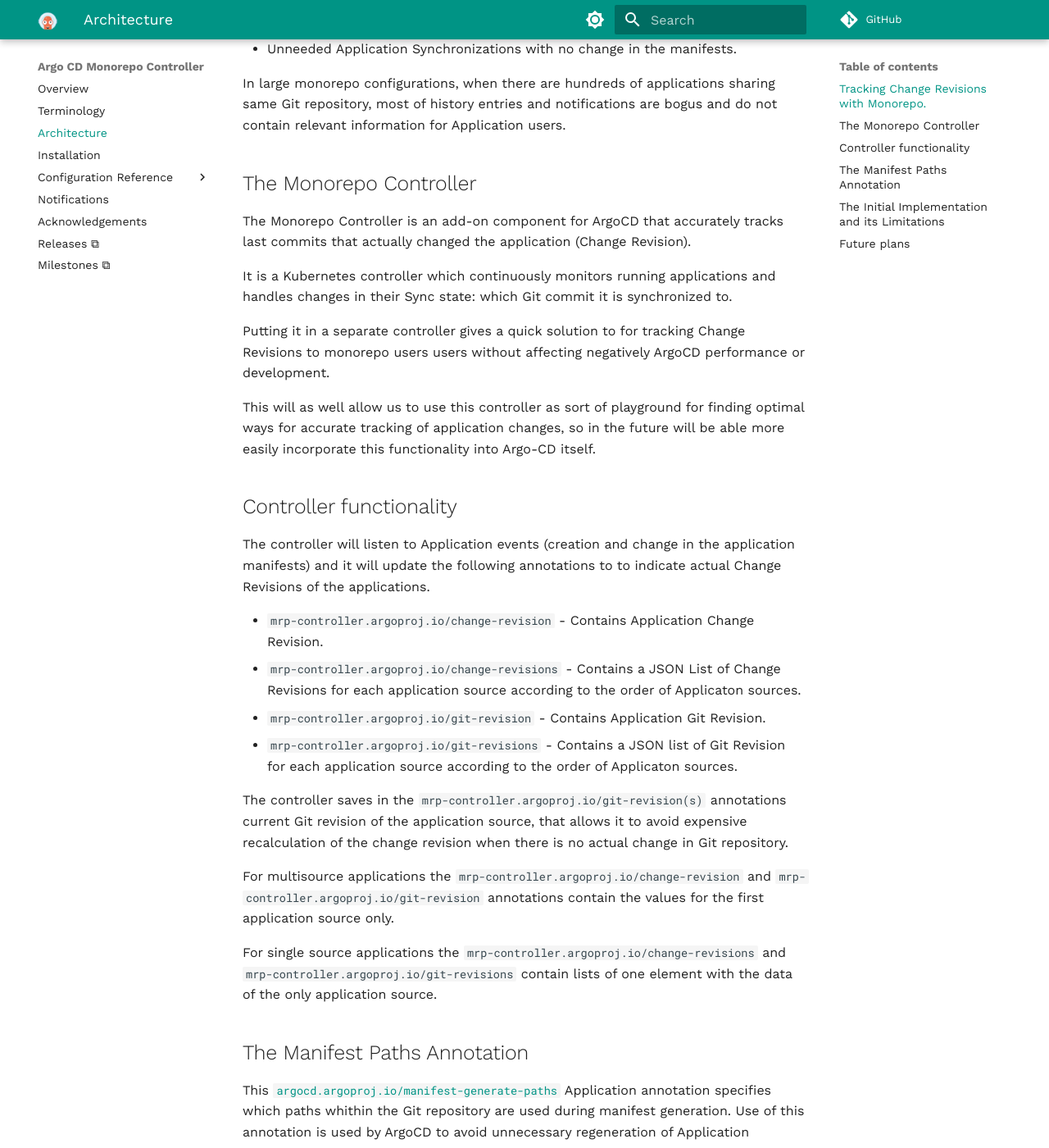
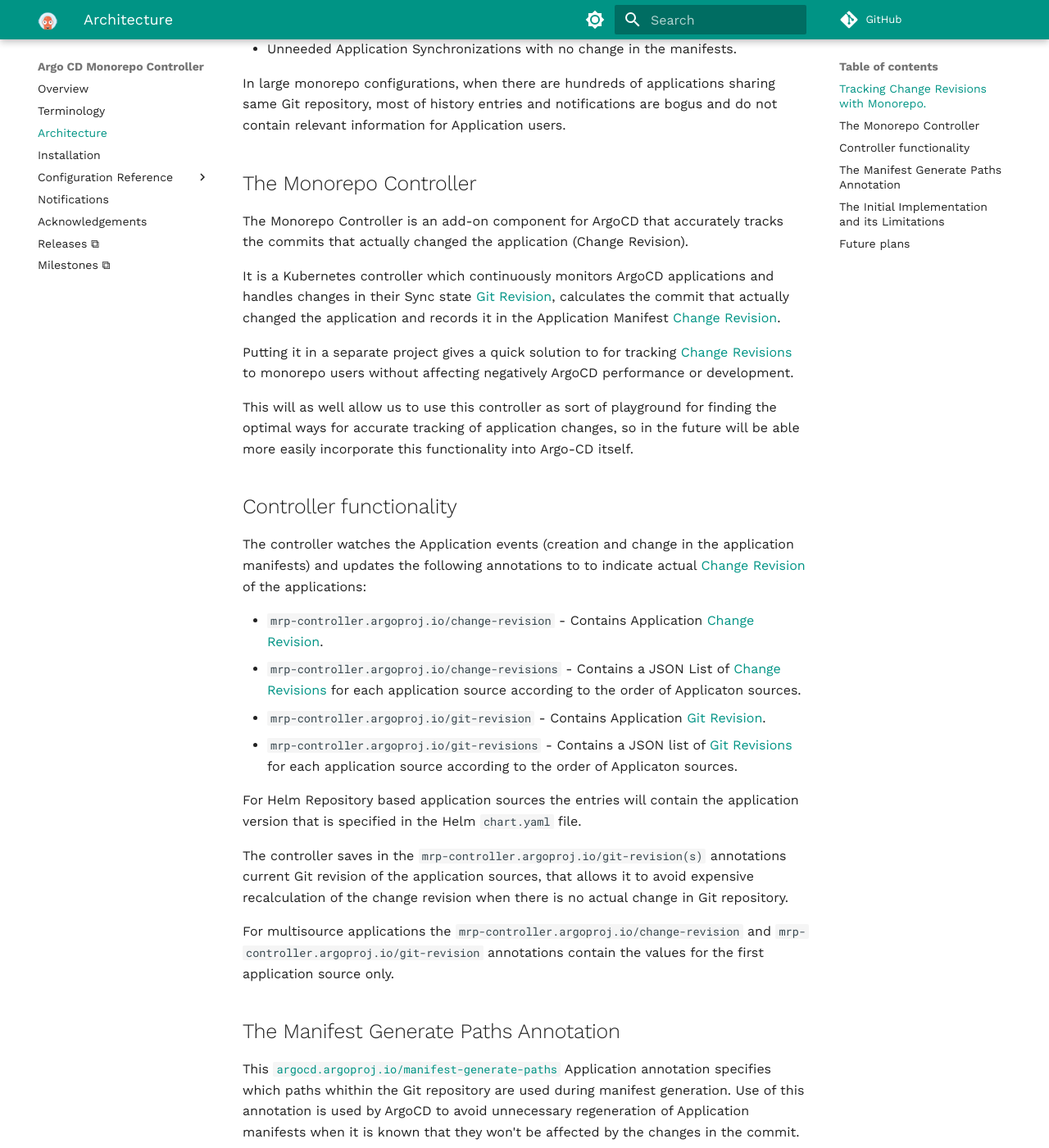
Before and after one commit to dudinea/argocd-monorepo-controller, an MkDocs documentation site: the page built from docs/architecture.md, in a window 1280 px wide and 1400 px high, scrolled down 385 px. Shown: the whole window at 82% size. Built offline with MkDocs 1.6.1 and Material for MkDocs 9.7.7, drawn with Linux system fonts in a browser that asks for light colours; comment, search, counter and statistics services are not loaded; some of the changed text lies outside the part shown.

Commit message:
docs: update architecture and terminology pages
Signed-off-by: Eugene Doudine <eugene.doudine@octopus.com>

```diff
--- a/docs/architecture.md
+++ b/docs/architecture.md
@@ -4,8 +4,8 @@
 
 Currently, in Monorepo configurations, ArgoCD cannot accurately track
 Change Revisions: application state and history contains commits for
-the entire Git repository, not specifically the Change Revisions that
-are relevant for the specific Application.
+the entire Git repository, not specifically the [Change Revisions](terminology.md#change-revision)
+that are relevant for the specific Application.
 
 This has a lot of undesirable consequences from the users point of view:
 
@@ -22,40 +22,43 @@
 ## The Monorepo Controller
 
 The Monorepo Controller is an add-on component for ArgoCD that
-accurately tracks last commits that actually changed the application
+accurately tracks the commits that actually changed the application
 (Change Revision).
 
-It is a Kubernetes controller which continuously monitors running
-applications and handles changes  in their Sync state: which Git commit
-it is synchronized to.
+It is a Kubernetes controller which continuously monitors ArgoCD
+applications and handles changes in their Sync state [Git Revision](terminology.md#git-revision),
+calculates the commit that actually changed the application and
+records it in the Application Manifest [Change Revision](terminology.md#change-revision).
 
-Putting it in a separate controller gives a quick solution to for
-tracking Change Revisions to monorepo users users without affecting
+Putting it in a separate project gives a quick solution to for
+tracking [Change Revisions](terminology.md#change-revision) to monorepo users without affecting
 negatively ArgoCD performance or development.
 
 This will as well allow us to use this controller as sort of
-playground for finding optimal ways for accurate tracking of
+playground for finding the optimal ways for accurate tracking of
 application changes, so in the future will be able more easily
 incorporate this functionality into Argo-CD itself.
 
 ## Controller functionality
 
-The controller will listen to Application events (creation and change
-in the application manifests) and it will update the following
-annotations to to indicate actual Change Revisions of the
-applications.
+The controller watches the Application events (creation and change
+in the application manifests) and updates the following
+annotations to to indicate actual [Change Revision](terminology.md#change-revision) of the
+applications:
 
-* `mrp-controller.argoproj.io/change-revision` - Contains Application Change Revision.
-* `mrp-controller.argoproj.io/change-revisions` - Contains a JSON List of Change
-  Revisions for each application source according to the order of Applicaton sources.
-* `mrp-controller.argoproj.io/git-revision` - Contains Application Git Revision.
+* `mrp-controller.argoproj.io/change-revision` - Contains Application [Change Revision](terminology.md#change-revision).
+* `mrp-controller.argoproj.io/change-revisions` - Contains a JSON List of [Change Revisions](terminology.md#change-revision) for each application source according to the order of Applicaton sources.
+* `mrp-controller.argoproj.io/git-revision` - Contains Application [Git Revision](terminology.md#git-revision).
 * `mrp-controller.argoproj.io/git-revisions` - Contains a JSON list of
-  Git Revision for each application source according to the order of
-  Applicaton sources.
+  [Git Revisions](terminology.md#git-revision) for each application source according to the
+  order of Applicaton sources.
+
+For Helm Repository based application sources the entries will contain the
+application version that is specified in the Helm `chart.yaml` file.
 
 The controller saves in the
 `mrp-controller.argoproj.io/git-revision(s)` annotations current Git
-revision of the application source, that allows it to avoid expensive
+revision of the application sources, that allows it to avoid expensive
 recalculation of the change revision when there is no actual change in
 Git repository.
 
@@ -63,11 +66,7 @@
 and `mrp-controller.argoproj.io/git-revision` annotations contain the values
 for the first application source only.
 
-For single source applications the `mrp-controller.argoproj.io/change-revisions`
-and `mrp-controller.argoproj.io/git-revisions`  contain lists of one element
-with the data of the only application source.
-
-## The Manifest Paths Annotation
+## The Manifest Generate Paths Annotation
 
 This [`argocd.argoproj.io/manifest-generate-paths`](https://argo-cd.readthedocs.io/en/latest/operator-manual/high_availability/#manifest-paths-annotation)
 Application annotation specifies which paths whithin the Git
@@ -86,7 +85,7 @@
 this annotation set.
 
 Therefore, setting this annotation correctly is critical
-for accurate tracking of Application Change Revisions
+for accurate tracking of [Application Change Revisions](terminology.md#change-revision)
 by ArgoCD Monorepo Controller.
 
 ## The Initial Implementation and its Limitations
@@ -110,26 +109,26 @@
 it listens to application events and updates application annotations.
 
 The latter one is parallel to ArgoCD Repo Server: the former component
-calls it to perform the actual calculation of Change Revision, which
+calls it to perform the actual calculation of [Change Revision](terminology.md#change-revision), which
 includes actual checkout of Git repositories and running the `git
 diff` operation.
 
-Both components are supposed to run in the ArgoCD namespace and
-reuse relevant ArgoCD configuration (such as configuration of Git repository connections,
-list of namespaces to handle applications, etc.).
+Both components are supposed to run in the ArgoCD namespace and reuse
+the relevant ArgoCD configuration (such as configuration of Git
+repository connections, list of namespaces to handle applications,
+etc.).
 
 
 ## Future plans
 
-* Make an Argo-CD UI extension to display accurate Change
-  Revision in the UI
+* Extend Argo-CD UI to display accurate [Change Revisions](terminology.md#change-revision).
 * We'll try to introduce a more presize method for calculating the
   affected version that will run CM tools/plugins to determine if
   there was a change in manifests.
-* Look into possible performance optimizations of the operations.
+* We'll look into possible performance optimizations of the operations.
 
 As the long-term goal, when the things will stabilize and performance
-will look good we'll start working on integrating required changes
-into the upstream repository server as well as on extending properly
-the Application CR and integrating new functionality into the upstream
-Application server.
+will look good, we'll start working on integrating the changes into
+the upstream repository server as well as on extending properly the
+Application CR and integrating the new functionality into the ArgoCD
+source code.
```
Also changed, not shown: docs/terminology.md (added, +32 -0 lines).
